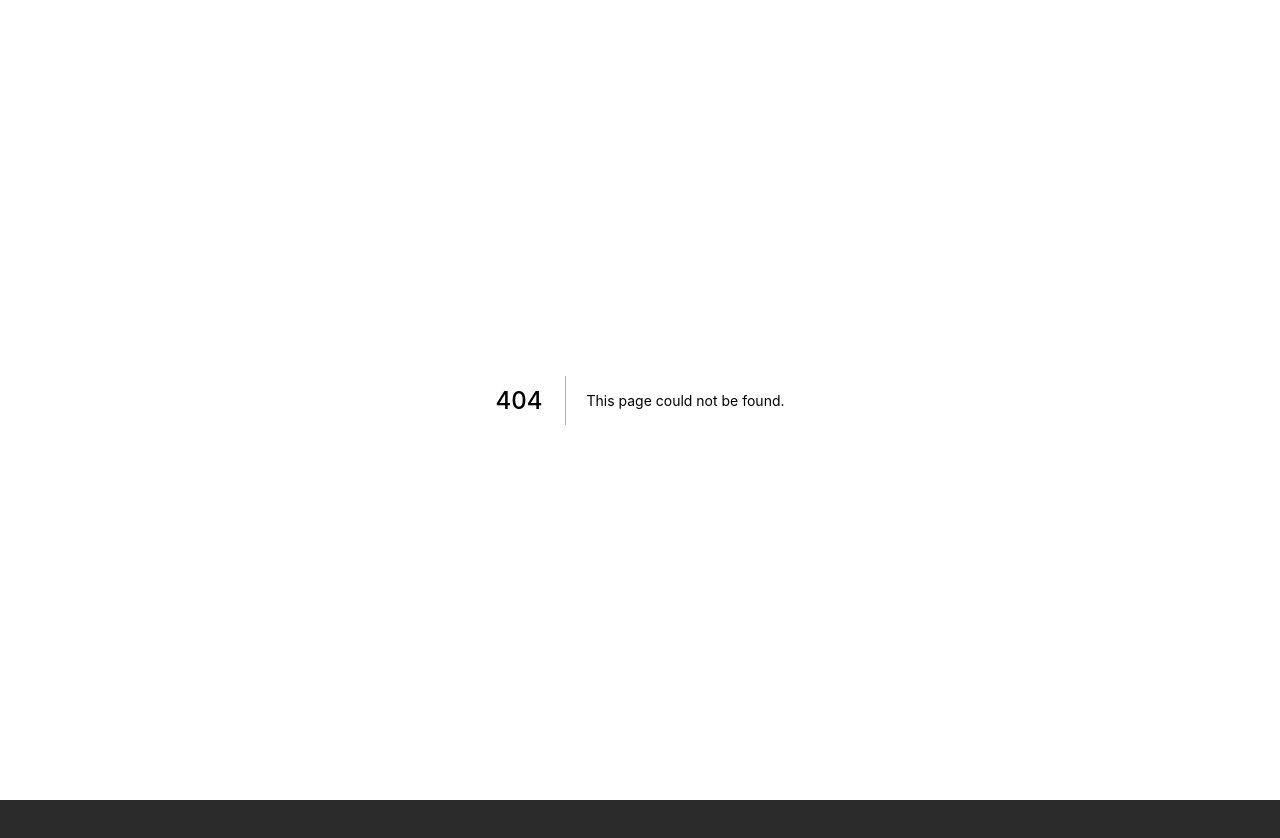
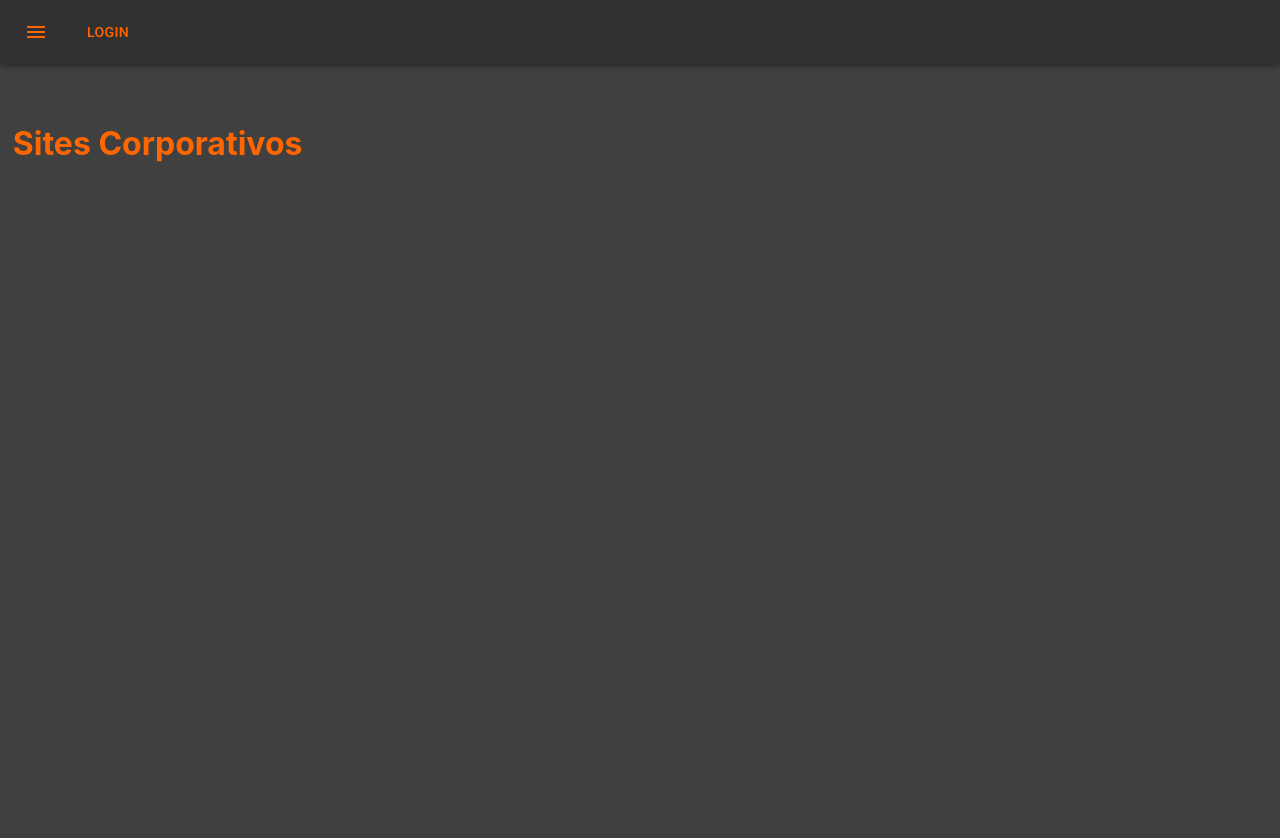
Before and after one commit to gilvanmuniz/tinellus, a Next.js app: page /sites in a window 1280 px wide. Before the commit this address had no page. Shown: the top 838 px of the page. Before the commit the page ends 800 px from the top, so only its background shows below. Built offline with nearby package versions, Linux system fonts and the light colour scheme.

Commit message:
menu pronto

```diff
--- /dev/null
+++ b/components/layout.js
@@ -0,0 +1,11 @@
+import Menu from './navegation';
+
+const Layout = ({ children }) => {
+    return (
+      <div className="content">
+        <Menu />
+        { children }
+      </div>
+    );
+  }
+  export default Layout
--- /dev/null
+++ b/components/navegation.jsx
@@ -0,0 +1,163 @@
+import React from "react";
+import { AppBar, Toolbar } from "@material-ui/core";
+import { makeStyles } from "@material-ui/core/styles";
+import Link from "next/link";
+import Button from "@material-ui/core/Button";
+import MenuIcon from "@material-ui/icons/Menu";
+import IconButton from "@material-ui/core/IconButton";
+import { ThemeProvider, createMuiTheme } from "@material-ui/core/styles";
+//
+import Drawer from "@material-ui/core/Drawer";
+import clsx from "clsx";
+import List from "@material-ui/core/List";
+import Divider from "@material-ui/core/Divider";
+import ListItem from "@material-ui/core/ListItem";
+import ListItemIcon from "@material-ui/core/ListItemIcon";
+import Icon from "@material-ui/core/Icon";
+import CloseIcon from "@material-ui/icons/Close";
+import MenuItem from '@material-ui/core/MenuItem';
+
+const useStyles = makeStyles((theme) => ({
+  root: {
+    flexGrow: 1,
+  },
+  menuButton: {
+    marginRight: theme.spacing(2),
+  },
+  menuButton2: {
+    marginLeft: theme.spacing(12),
+    marginTop: theme.spacing(4),
+    backgroundColor: "#ff6600",
+    padding: 4,
+    fontWeight: 900,
+    color: theme.palette.secondary,
+  },
+  title: {
+    flexGrow: 1,
+  },
+  linkButton: {
+    color: "#ff6600",
+    marginRight:theme.spacing(2)
+  },
+}));
+
+const Menu = () => {
+  const [state, setState] = React.useState({
+    top: false,
+    left: false,
+  });
+  const toggleDrawer = (anchor, open) => (event) => {
+    if (
+      event.type === "keydown" &&
+      (event.key === "Tab" || event.key === "Shift")
+    ) {
+      return;
+    }
+    setState({ ...state, [anchor]: open });
+  };
+
+  const classes = useStyles();
+  const theme = createMuiTheme({
+    palette: {
+      primary: {
+        main: "#323131",
+      },
+      secondary: {
+        main: "#ff6600",
+        dark: "#ff0606",
+      },
+      neutral: {
+        main: "#5c6ac4",
+      },
+    },
+  });
+  const list = (anchor) => (
+    <div
+      className={clsx(classes.list, {
+        [classes.fullList]: anchor === "top" || anchor === "bottom",
+      })}
+      role="presentation"
+      onClick={toggleDrawer(anchor, false)}
+      onKeyDown={toggleDrawer(anchor, false)}
+    >
+      <List>
+        {[
+          "Home",
+          "Sites e Apps",
+          "Landpages",
+          "Marketing Digital",
+          "Edição Vídeos",
+        ].map((text, index) => (
+          <ListItem button key={text}>
+            <ListItemIcon>
+              {index === 0 ? (
+                <Link href="/">
+                   <MenuItem> <Icon className={classes.linkButton}>home</Icon>{text}</MenuItem>
+                </Link>
+              ) : index === 1 ? (
+                <Link href="/sites">
+                  <MenuItem><Icon className={classes.linkButton}>language</Icon>{text}</MenuItem>
+                </Link>
+              ) : index === 2 ? (
+                <Link href="/landpages">
+                  <MenuItem><Icon className={classes.linkButton} >store</Icon>{text}</MenuItem>
+                </Link>
+              ) : index === 3 ? (
+                <Link href="/marketing">
+                  <MenuItem><Icon className={classes.linkButton} >supervisor_account</Icon>{text}</MenuItem>
+                </Link>
+              ) : index === 4 ? (
+                <Link href="/edicao">
+                  <MenuItem><Icon className={classes.linkButton} >live_tv</Icon>{text}</MenuItem>
+                </Link>
+              ): " " }
+            </ListItemIcon>
+
+          </ListItem>
+        ))}
+      </List>
+      <Divider />
+    </div>
+  );
+  return (
+    <ThemeProvider theme={theme}>
+      <AppBar color="primary">
+        <Toolbar>
+          <IconButton
+            edge="start"
+            className={classes.menuButton}
+            color="inherit"
+            aria-label="menu"
+            onClick={toggleDrawer("left", true)}
+          >
+            <MenuIcon color="secondary" />
+          </IconButton>
+          {/* <Typography variant="h6" className={classes.title}>
+            News
+          </Typography> */}
+          <Button color="secondary">Login</Button>
+        </Toolbar>
+      </AppBar>
+      <div>
+        {["left", "right", "top", "bottom"].map((anchor) => (
+          <React.Fragment color="secondary" key={anchor}>
+            <Drawer
+              color="secondary"
+              anchor="left"
+              open={state[anchor]}
+              onClose={toggleDrawer(anchor, false)}
+            >
+              {list(anchor)}
+              <CloseIcon
+                className={classes.menuButton2}
+                onClick={toggleDrawer(anchor, false)}
+              />
+            </Drawer>
+          </React.Fragment>
+        ))}
+      </div>
+    </ThemeProvider>
+  );
+};
+
+export default Menu;
--- a/pages/_app.tsx
+++ b/pages/_app.tsx
@@ -1,7 +1,12 @@
-import '../styles/globals.css'
+import Layout from "./../components/layout";
+import "../styles/globals.css";
 
 function MyApp({ Component, pageProps }) {
-  return <Component {...pageProps} />
+  return (
+    <Layout>
+      <Component {...pageProps} />
+    </Layout>
+  );
 }
 
-export default MyApp
+export default MyApp;
--- a/pages/index.tsx
+++ b/pages/index.tsx
@@ -1,4 +1,5 @@
 import Head from 'next/head'
+import Menu from './../components/navegation.jsx'
 const styles = require ('../styles/Home.module.scss')
 
 export default function Home() {
@@ -8,12 +9,12 @@ export default function Home() {
         <title>Create Next App</title>
         <link rel="icon" href="/icons/favicon.ico" />
       </Head>
-
+      <Menu />
       <main className={styles.main}>
         <h1 className={styles.title}>
           Tinéllus Serviços Digitais
         </h1>
-
+       <h6>Site em construção</h6>
       </main>
 
       <footer className={styles.footer}>
--- /dev/null
+++ b/pages/sites.tsx
@@ -0,0 +1,12 @@
+import geralstyle from "./../styles/geral.module.scss";
+const sites = () => {
+  return (
+    <>
+      <div className={ geralstyle.geral}>
+        <h1>Sites Corporativos</h1>
+      </div>
+    </>
+  );
+};
+
+export default sites;
--- /dev/null
+++ b/styles/geral.module.scss
@@ -0,0 +1,4 @@
+.geral{
+    padding: 1%;
+    margin-top: 7%;
+}
--- a/styles/globals.css
+++ b/styles/globals.css
@@ -4,7 +4,7 @@ body {
   margin: 0;
   font-family: -apple-system, BlinkMacSystemFont, Segoe UI, Roboto, Oxygen,
     Ubuntu, Cantarell, Fira Sans, Droid Sans, Helvetica Neue, sans-serif;
-    background-color: #2a2a2a;
+    background-color: #404040;
     color: #ff6600;
 }
 
@@ -16,3 +16,7 @@ a {
 * {
   box-sizing: border-box;
 }
+
+.geral{
+  margin-top: 10%;
+}
--- a/tsconfig.json
+++ b/tsconfig.json
@@ -22,7 +22,7 @@
     "next-env.d.ts",
     "**/*.ts",
     "**/*.tsx"
-  ],
+, "components/navegation.jsx"  ],
   "exclude": [
     "node_modules"
   ]
```
Also changed, not shown: pages/edicao.tsx (added, +12 -0 lines), pages/landpages.tsx (added, +12 -0 lines), pages/marketing.tsx (added, +12 -0 lines).
